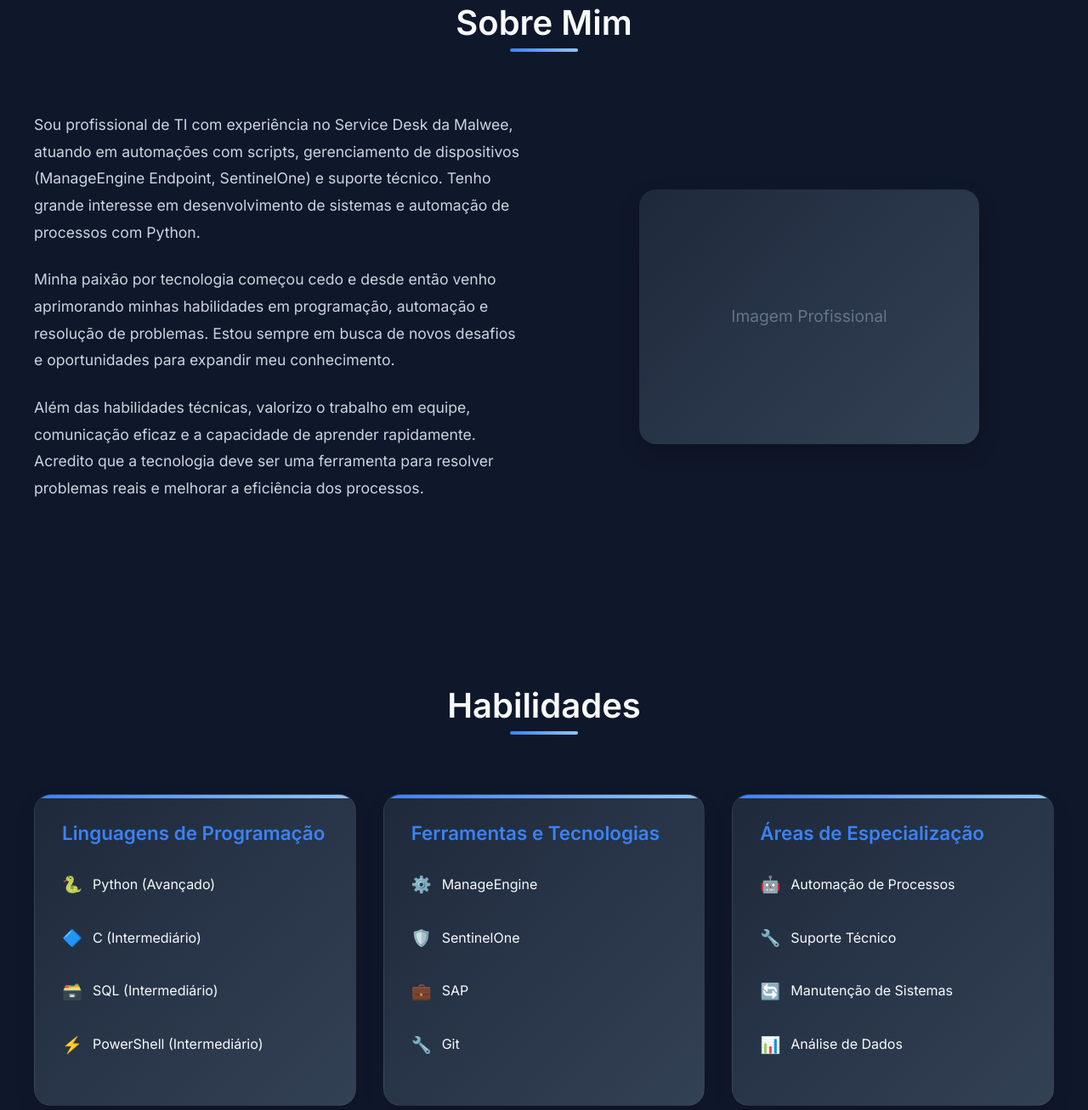
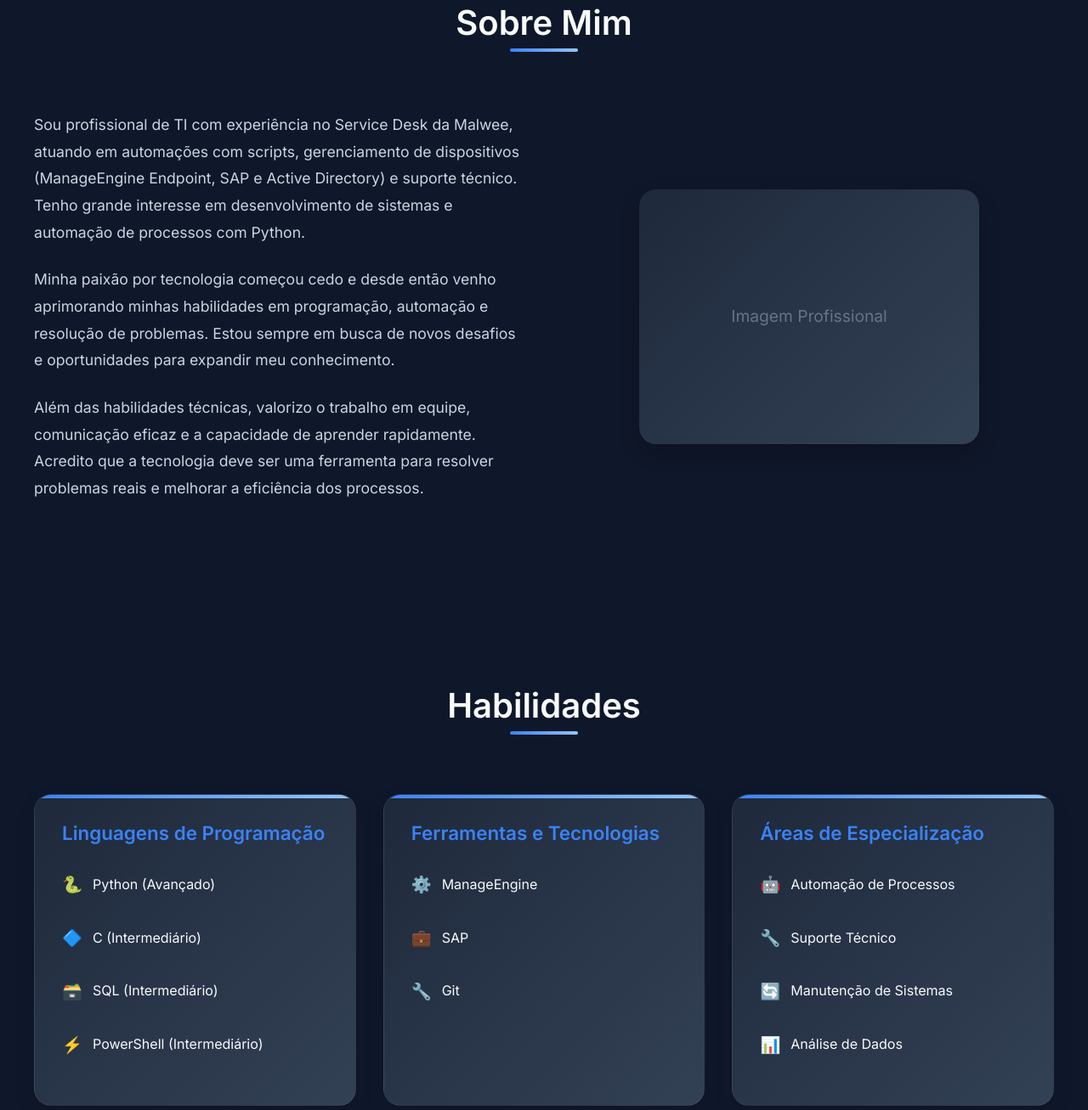
Before and after one commit to luisbaumann28122005-jpg/Portifolio, a plain HTML site: page index.html in a window 1280 px wide. Shown: the part 893-2200 px from the top of the page at 85% size. Drawn offline with Linux system fonts and the light colour scheme.

Commit message:
Update index.html

```diff
--- a/index.html
+++ b/index.html
@@ -927,7 +927,7 @@
                 </div>
                 <div class="about-content">
                     <div class="about-text">
-                        <p>Sou profissional de TI com experiência no Service Desk da Malwee, atuando em automações com scripts, gerenciamento de dispositivos (ManageEngine Endpoint, SentinelOne) e suporte técnico. Tenho grande interesse em desenvolvimento de sistemas e automação de processos com Python.</p>
+                        <p>Sou profissional de TI com experiência no Service Desk da Malwee, atuando em automações com scripts, gerenciamento de dispositivos (ManageEngine Endpoint, SAP e Active Directory) e suporte técnico. Tenho grande interesse em desenvolvimento de sistemas e automação de processos com Python.</p>
                         <p>Minha paixão por tecnologia começou cedo e desde então venho aprimorando minhas habilidades em programação, automação e resolução de problemas. Estou sempre em busca de novos desafios e oportunidades para expandir meu conhecimento.</p>
                         <p>Além das habilidades técnicas, valorizo o trabalho em equipe, comunicação eficaz e a capacidade de aprender rapidamente. Acredito que a tecnologia deve ser uma ferramenta para resolver problemas reais e melhorar a eficiência dos processos.</p>
                     </div>
@@ -975,10 +975,6 @@
                             <li class="skill-item">
                                 <span class="skill-icon">⚙️</span>
                                 <span>ManageEngine</span>
-                            </li>
-                            <li class="skill-item">
-                                <span class="skill-icon">🛡️</span>
-                                <span>SentinelOne</span>
                             </li>
                             <li class="skill-item">
                                 <span class="skill-icon">💼</span>
```
